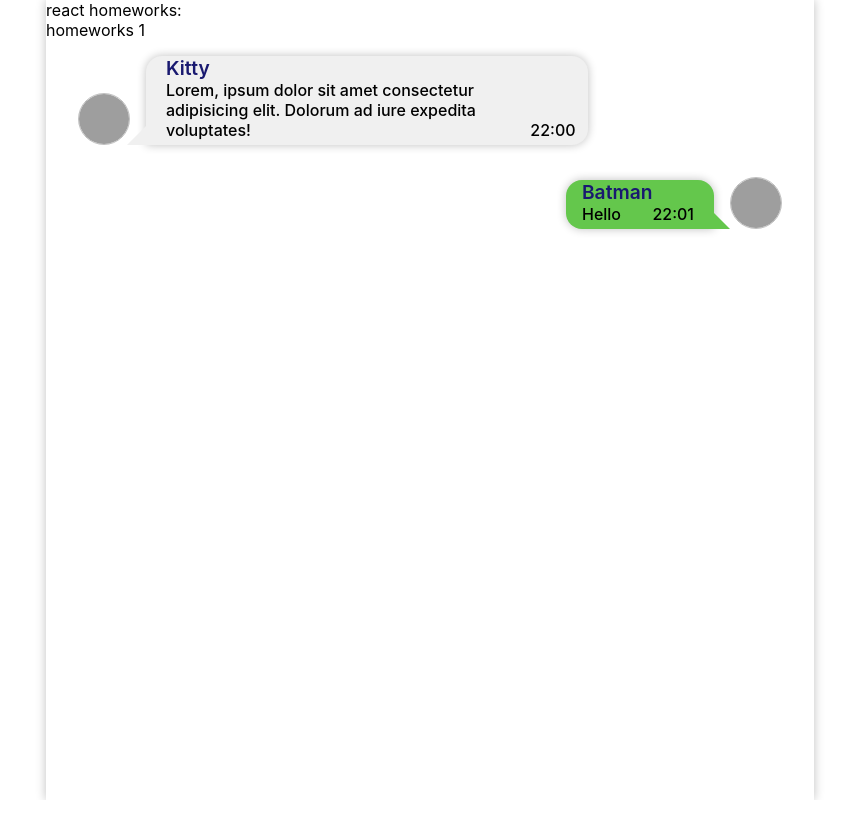
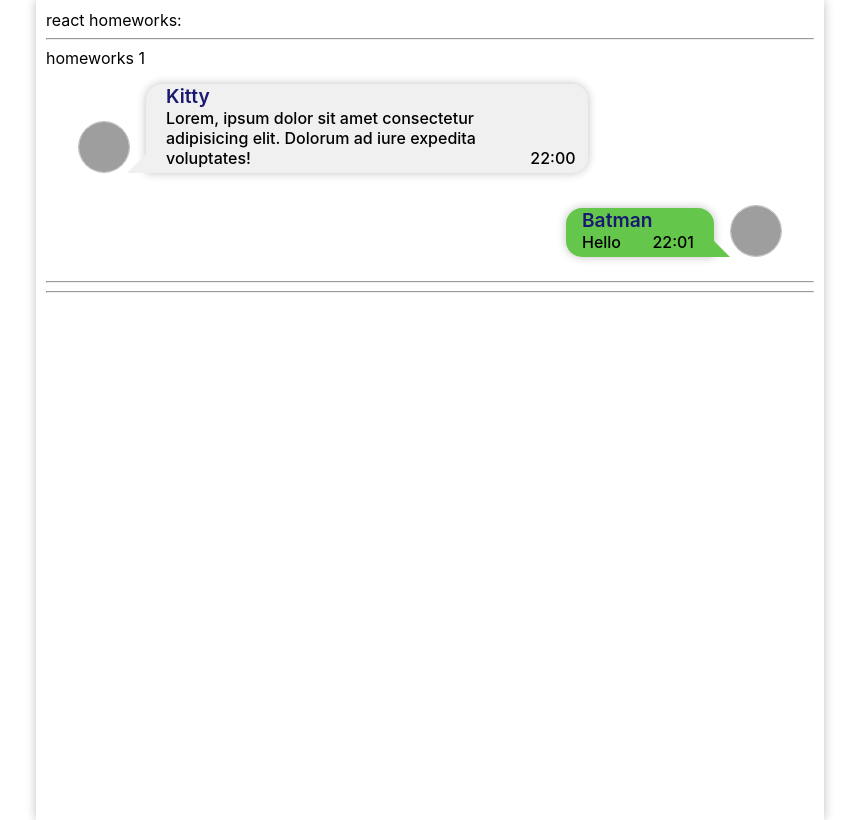
Before and after one commit to Kirill2603/it_incubator_hw, a React (Create React App) app: page / in a window 1280 px wide. Shown: the whole page, without its empty margins (210-1069 px from the left). Built offline with nearby package versions, Linux system fonts and the light colour scheme; grey boxes are pictures that could not be loaded.

Commit message:
HW1 Final!

```diff
--- /dev/null
+++ b/src/App.css
@@ -0,0 +1,3 @@
+body {
+   background-color: aqua;
+}
--- a/src/p1-main/m1-ui/u1-app/App.module.css
+++ b/src/p1-main/m1-ui/u1-app/App.module.css
@@ -3,4 +3,5 @@
   margin: 0 auto;
   box-shadow: 0 0 10px silver;
   height: 100vh;
+  padding: 10px;
 }
--- a/src/p2-homeworks/h1/HW1.tsx
+++ b/src/p2-homeworks/h1/HW1.tsx
@@ -22,6 +22,7 @@ const alternativeMessageData = {
 function HW1() {
   return (
     <div>
+        <hr/>
       homeworks 1{/*should work (должно работать)*/}
       <Message
         avatar={messageData.avatar}
@@ -37,6 +38,8 @@ function HW1() {
           message={alternativeMessageData.message}
           time={alternativeMessageData.time}
       />
+        <hr/>
+        <hr/>
     </div>
   );
 }
```
Also changed, not shown: package.json (+7 -1 lines), 1 other file (tests, documents, lock files or other folders).
